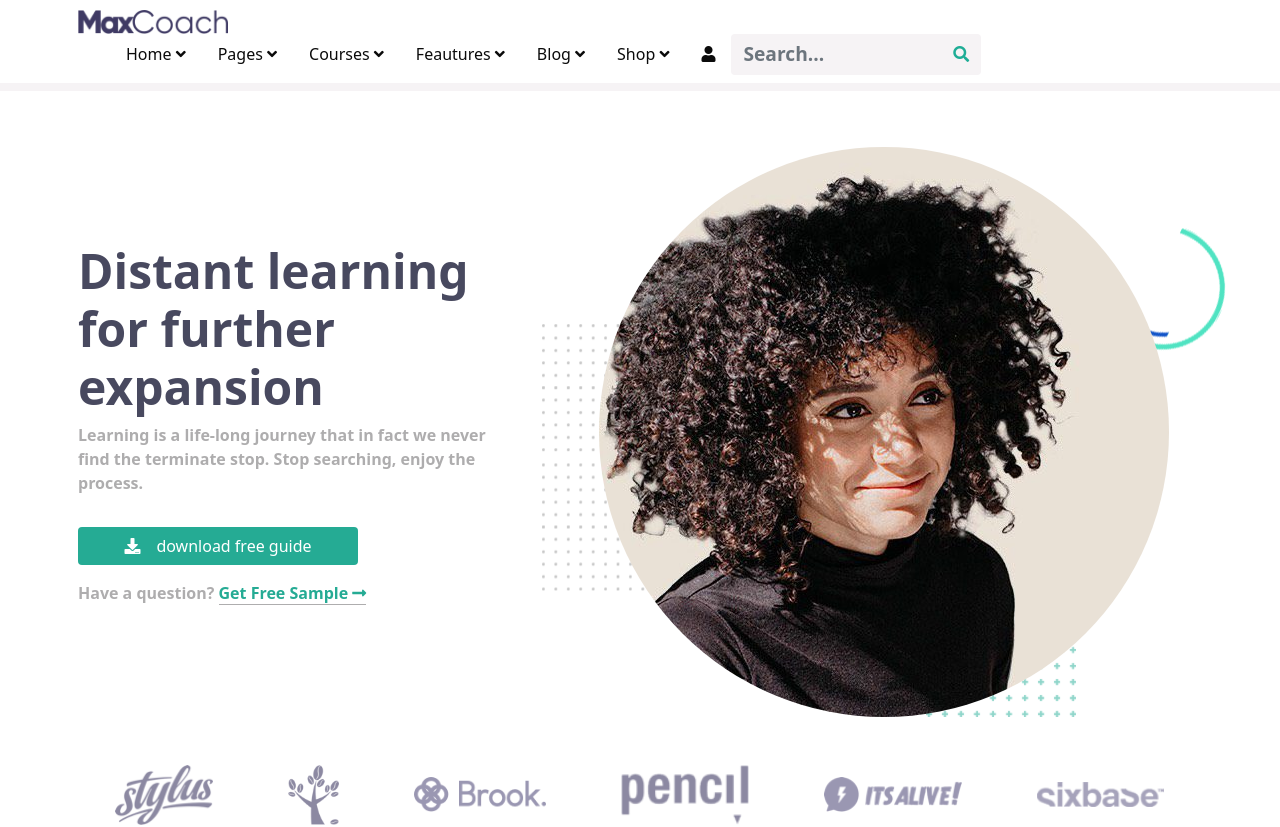
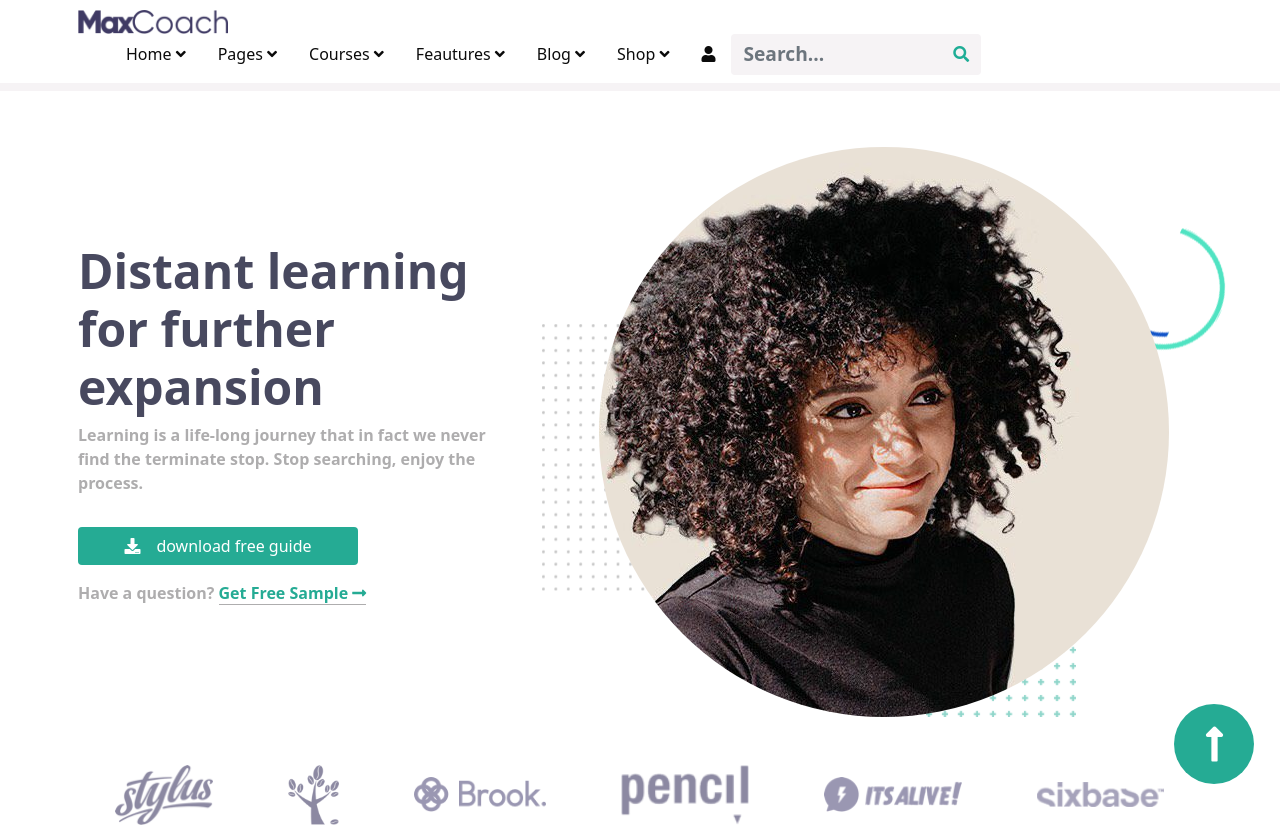
Before and after one commit to Matteoanselmo/proj-html-vuejs, a Vue app: page / in a window 1280 px wide. Shown: the top 827 px of the page. Built offline with nearby package versions, Linux system fonts and the light colour scheme.

Commit message:
aggiunto pulsante per tornare in top pagina

```diff
--- a/src/App.vue
+++ b/src/App.vue
@@ -24,9 +24,10 @@ export default {
 }
 </script>
 
-<style lang="scss">
+<style lang="scss" >
 @import '@/style/main-style.scss';
 @import '~@fortawesome/fontawesome-free/css/all.min.css';
 
 
+
 </style>
--- a/src/components/Footer.vue
+++ b/src/components/Footer.vue
@@ -1,6 +1,6 @@
 <template>
   <div>
-    <div class="container p-2 py-5">
+    <div class="container p-2 pt-5">
       <div class="row">
         <div class="col-6 mb-5" v-for="(address, index ) in addressInfo" :key="index + 'k'" >
           <h5 class="mb-4 fw-bold">Address</h5>
@@ -17,19 +17,22 @@
         <div class="col-3" >
           <h5 class="mb-4 fw-bold">Explore</h5>
           <div class="d-flex flex-column flex-wrap" id="explore-info">
-            <p v-for="(info, index) in exploreInfo" :key="index + 'l'"> {{info}} </p>
+            <a v-for="(info, index) in exploreInfo" :key="index + 'l'"> {{info}} </a>
           </div>
         </div>
         <div class="col-3" >
           <h5 class="mb-4 fw-bold">Information</h5>
           <div class="d-flex flex-column flex-wrap" id="information-info">
-            <p v-for="(info, index) in informationInfo" :key="index + 'm'"> {{info}} </p>
+            <a href="#" v-for="(info, index) in informationInfo" :key="index + 'm'"> {{info}} </a>
           </div>
         </div>
         <div class="col-12 text-center p-5">
-          <p><i class="fas fa-copyright"></i> 2020 Maxcoach. All Rights reserved</p>
+          <a href="#"><i class="fas fa-copyright"></i> 2020 Maxcoach. All Rights reserved</a>
         </div>
       </div>
+      <a href="#" class="fs-1 p-4 text-white" id="return-to-top">
+        <i class="fas fa-long-arrow-alt-up "></i>
+      </a>
     </div>
   </div>
 </template>
@@ -73,16 +76,33 @@ export default {
 }
 #explore-info{
   height: 150px;
-  p{
+  a{
     color: $Edward;
   }
 }
 #information-info{
-  p{
+  a{
     color: $Edward;
   }
 }
 .col-12{
-  color: $Edward;
+  a{
+    color: $Edward;
+  }
+}
+#return-to-top{
+  position: fixed;
+  bottom: 2%;
+  right: 2%;
+  height: 80px;
+  width: 80px;
+  background-color: $JungleGreen;
+  border-radius: 50%;
+  display: flex;
+  align-items: center;
+  justify-content: center;
+  i{
+    color: white;
+  }
 }
 </style>
--- a/src/components/mainComponents/NewsLetters.vue
+++ b/src/components/mainComponents/NewsLetters.vue
@@ -2,12 +2,12 @@
 <div class="bg-white py-5">
     <div class="container p-2 bg-white">
         <div class="row text-center justify-content-center position-relative">
-            <div class="col-4">
+            <div class="col-12 align-items-center d-flex flex-column" >
                 <h3 class="fw-bold mb-4">Subscribe <span class="fw-normal">Newsletters</span></h3>
                 <p class="fw-bold mb-5">Enter your email address to register to our newsletter subscription delivered on a regular basis!</p>
                 <div class="input-group mb-3">
-                    <input type="text" class="form-control" placeholder="Enter your email">
-                    <span class="input-group-text text-white fw-bold">Subscribe</span>
+                    <input type="text" class="form-control py-2" placeholder="Enter your email">
+                    <button class="input-group-text text-white fw-bold py-2">Subscribe</button>
                 </div>
                 <img class="position-absolute my-left" src="@/images/maxcoach-shape-01.png" alt=".">
                 <img class="position-absolute my-right" src="@/images/maxcoach-shape-02.png" alt=".">
@@ -26,7 +26,7 @@ export default {
 <!-- Add "scoped" attribute to limit CSS to this component only -->
 <style scoped lang="scss">
 @import '@/style/main-style.scss';
-.col-4{
+.col-12{
     h3{
         color: $GunPowder;
         span{
@@ -47,14 +47,16 @@ export default {
         right: 10%;
     }
     .input-group{
+        width: 40%;
         input{
             background-color: $HintOfRed;
+            border: none;
         }
         ::placeholder{
             color: $Edward;
         }
-        span{
-            background-color: $JungleGreen;
+        button{
+            width: 30%;
         }
     }
 }
--- a/src/style/main-style.scss
+++ b/src/style/main-style.scss
@@ -15,3 +15,6 @@ button:hover{
     background-color: $GunPowder !important;
     color: white;
 }
+a{
+    text-decoration: none;
+}
```
